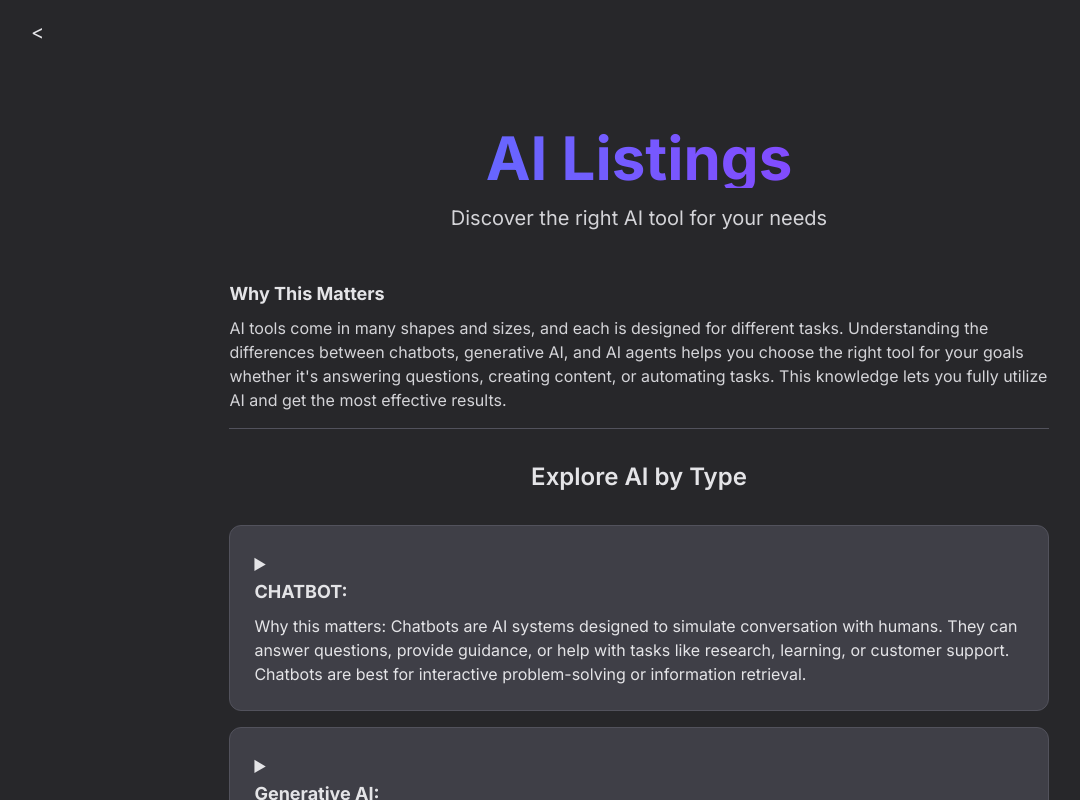
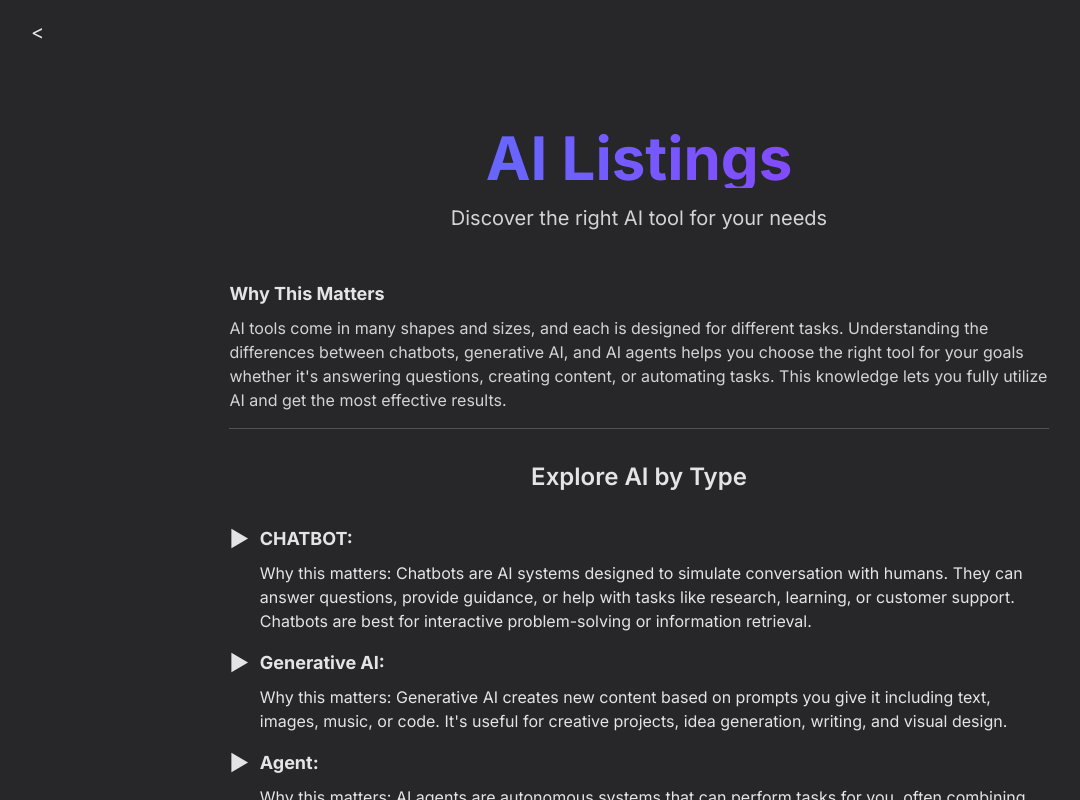
Before and after one commit to obtain-ai/obtain, a SvelteKit app: page /AIListings in a window 1280 px wide. Shown: the whole page, without its empty margins (1-1081 px from the left). Built offline with nearby package versions, Linux system fonts and the light colour scheme.

Commit message:
make arrow on left of title rather than top + get rid of gray boxes

```diff
--- a/src/routes/AIListings/+page.svelte
+++ b/src/routes/AIListings/+page.svelte
@@ -27,8 +27,9 @@
 		<!-- Inner 80% wrapper (=> 64% total width) -->
 		<div class="w-[80%] mx-auto">
 			<!-- CHATBOTS -->
-			<details class="w-full border border-zinc-600 rounded-xl p-6 bg-zinc-700 hover:bg-zinc-750 transition-colors mb-4">
-				<summary class="text-xl font-bold cursor-pointer text-zinc-200 hover:text-purple-400 transition-colors">
+			<details class="mb-4">
+				<summary class="text-xl font-bold cursor-pointer text-zinc-200 hover:text-purple-400 transition-colors list-none flex items-start gap-3">
+					<span class="transform transition-transform duration-200 details-open:rotate-90">▶</span>
 					<div>
 						<p class="text-lg font-bold mb-2">CHATBOT:</p>
 						<p class="text-base font-normal">Why this matters: Chatbots are AI systems designed to simulate conversation with humans. They can answer questions, provide guidance, or help with tasks like research, learning, or customer support. Chatbots are best for interactive problem-solving or information retrieval.</p>
@@ -99,8 +100,9 @@
 			</details>
 
 			<!-- GENERATIVE AI -->
-			<details class="w-full border border-zinc-600 rounded-xl p-6 bg-zinc-700 hover:bg-zinc-750 transition-colors mb-4">
-				<summary class="text-xl font-bold cursor-pointer text-zinc-200 hover:text-purple-400 transition-colors">
+			<details class="mb-4">
+				<summary class="text-xl font-bold cursor-pointer text-zinc-200 hover:text-purple-400 transition-colors list-none flex items-start gap-3">
+					<span class="transform transition-transform duration-200 details-open:rotate-90">▶</span>
 					<div>
 						<p class="text-lg font-bold mb-2">Generative AI:</p>
 						<p class="text-base font-normal">Why this matters: Generative AI creates new content based on prompts you give it including text, images, music, or code. It's useful for creative projects, idea generation, writing, and visual design.</p>
@@ -158,8 +160,9 @@
 			</details>
 
 			<!-- AI AGENTS -->
-			<details class="w-full border border-zinc-600 rounded-xl p-6 bg-zinc-700 hover:bg-zinc-750 transition-colors mb-4">
-				<summary class="text-xl font-bold cursor-pointer text-zinc-200 hover:text-purple-400 transition-colors">
+			<details class="mb-4">
+				<summary class="text-xl font-bold cursor-pointer text-zinc-200 hover:text-purple-400 transition-colors list-none flex items-start gap-3">
+					<span class="transform transition-transform duration-200 details-open:rotate-90">▶</span>
 					<div>
 						<p class="text-lg font-bold mb-2">Agent:</p>
 						<p class="text-base font-normal">Why this matters: AI agents are autonomous systems that can perform tasks for you, often combining multiple steps or tools. They can handle complex workflows, research topics, summarize information, generate content, or even write code so you don't need to know everything, just the basics. This makes them ideal for boosting productivity, learning, or creative projects.</p>
```
